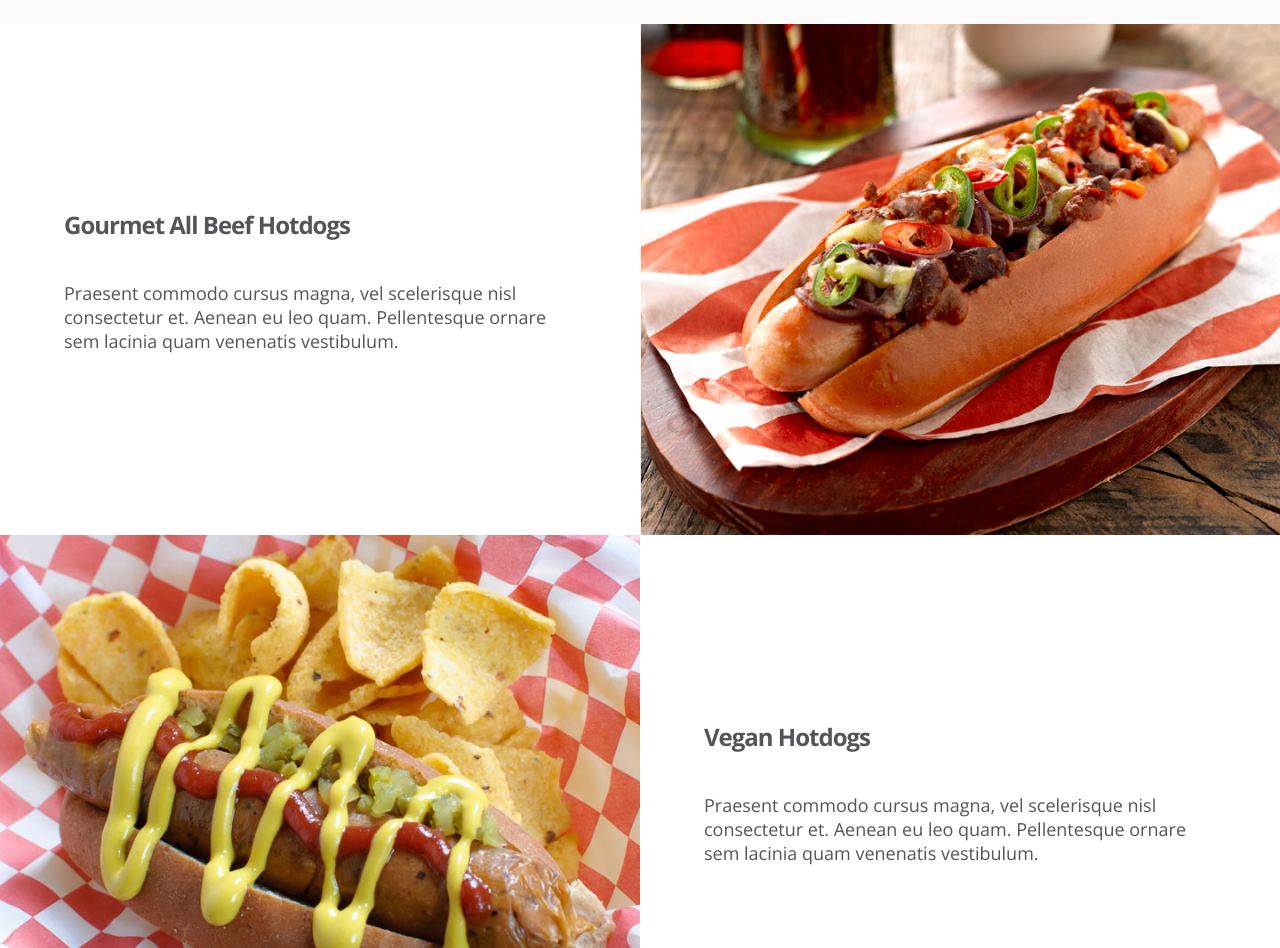
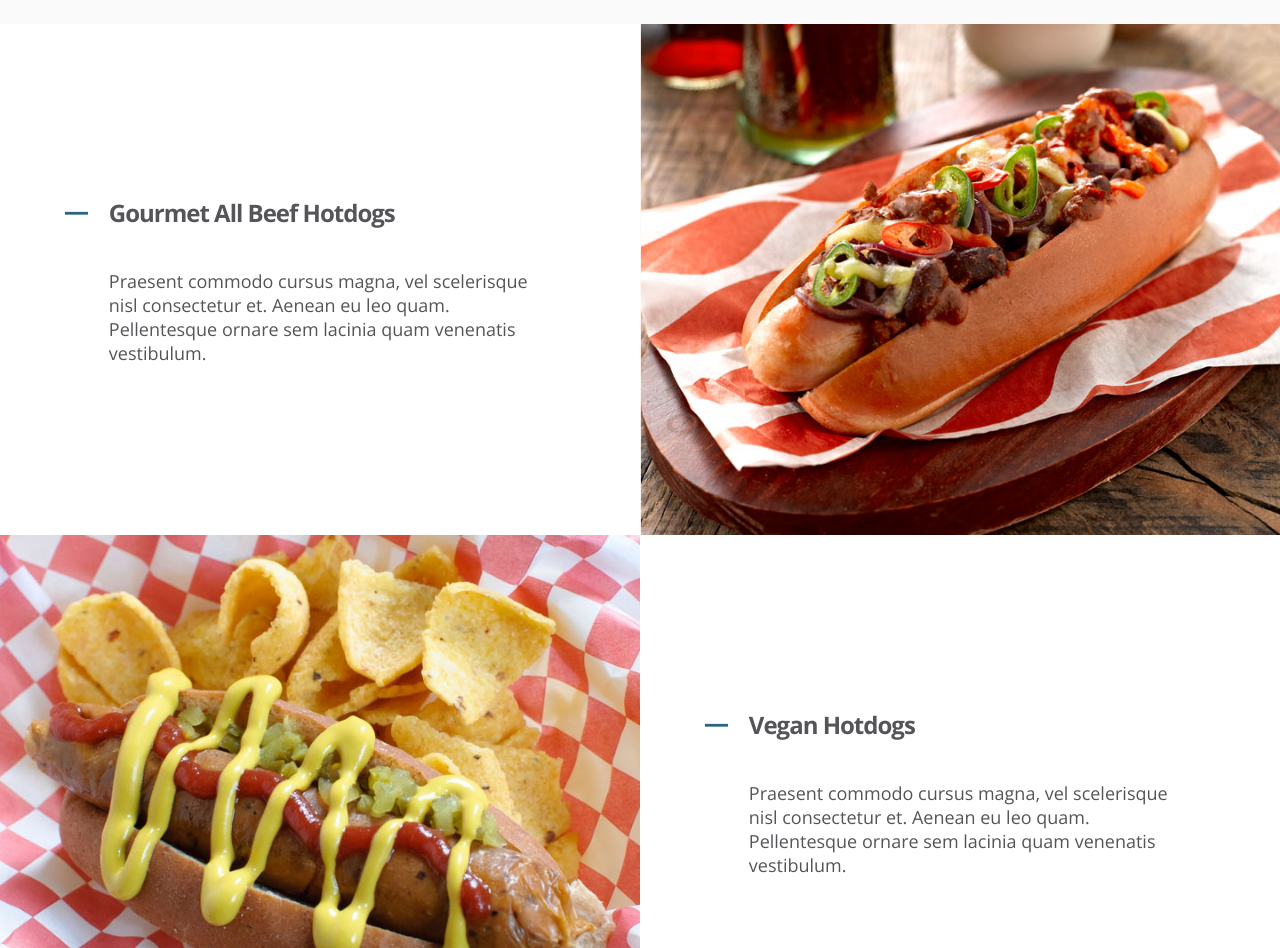
Before and after one commit to lnzch-rry/hotdog, a plain HTML site: page index.html in a window 1280 px wide. Shown: the part 1220-2168 px from the top of the page. Drawn offline with nearby package versions, Linux system fonts and the light colour scheme.

Commit message:
finish small style details
next up: browser testing

```diff
--- a/styles/partials/_page.scss
+++ b/styles/partials/_page.scss
@@ -34,13 +34,38 @@
 		background: white;
 		color: $lighter-grey;
 
+		// row specific measurements and styles
+		.row {
+
+			.wrap {
+				width: 80%;
+				margin: 0 auto;
+				padding: 50px 0;
+				position: relative;
+			}
+
+		}
+
+		// colored line
+		.wrap:before {
+			content: "\2014";
+		    font-weight: bold;
+		    color: $blue;
+		    left: 0;
+		    top: 60px;
+		    position: absolute;
+		    font-size: 25px;
+		}
+
 		h2 {
 			letter-spacing: -1px;
 			margin-bottom: 40px;
+			margin-left: 50px;
 		}
 
 		p {
 			font-weight: 300;
+			margin-left: 50px;
 		}
 
 		img {
@@ -49,18 +74,7 @@
 
 	}
 
-	// row specific styles
-	.row {
-
-		.wrap {
-			width: 80%;
-			margin: 0 auto;
-			padding: 50px 0;
-		}
-
-	}
-
-	// switch vegan photo and description for flow
+	// reverse vegan photo and description for flow
 	.row.vegan {
 		@include flexit;
 		@include flex-reverse;
@@ -90,28 +104,35 @@
 		}
 
 		// dog section styles
-		p {
-			font-size: 1.125em;
-		}
+		// row specific flex styles
+		.dog-section {
+			.row {
+				@include flexit;
+				@include flex-center;
 
-	}
+				.wrap:before {
+					left: 10%;
+					top: 67px;
+				}
 
-	// row specific styles
-	#main-content .row {
-		@include flexit;
-		@include flex-center;
+				.wrap, .pic {
+					width: 50%; // equal columns
+				}
 
-		.wrap, .pic {
-			width: 50%; // equal columns
-		}
+				h2, p {
+					padding: 0 17%;
+					margin-left: 0;
+				}
+			}
 
-		h2, p {
-			padding: 0 10%;
+			p {
+				font-size: 1.125em;
+			}
 		}
 	}
 
 	#main-content .row.vegan {
-		@include flex-row;
+		@include flex-row; // reverse the reverse
 	}
 
 }
```
Also changed, not shown: styles/main.css, 1 other file.
